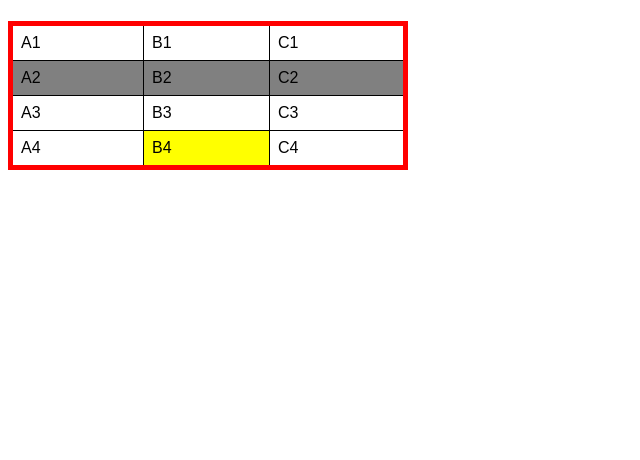
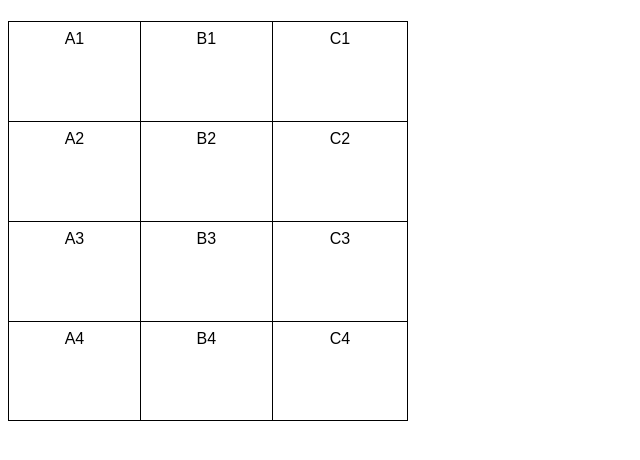
Before and after one commit to n9vaesss/HTML-CSS, a plain HTML site: page exercicios/ex023/index.html in a window 1280 px wide. Shown: the whole page, without its empty margins (0-640 px from the left). Drawn offline with Linux system fonts and the light colour scheme.

Commit message:
atualização do ex023 03-05 12:25

```diff
--- a/exercicios/ex023/index.html
+++ b/exercicios/ex023/index.html
@@ -13,18 +13,14 @@
         }
         table{
             width: 400px;
+            height: 400px;
             border-collapse: collapse;
-            border: 5px solid red;
-        }
-        tr.linha{
-            background-color: grey;
         }
         td{
             border: 1px solid black;
             padding: 8px;
-        }
-        td.dado{
-            background-color: yellow;
+            text-align: center;
+            vertical-align: top;
         }
     </style>
 </head>
@@ -45,7 +41,7 @@
             <td>B1</td>
             <td>C1</td>
         </tr>
-        <tr class="linha">
+        <tr>
             <td>A2</td>
             <td>B2</td>
             <td>C2</td>
@@ -57,7 +53,7 @@
         </tr>
         <tr>
             <td>A4</td>
-            <td class="dado">B4</td>
+            <td>B4</td>
             <td>C4</td>
         </tr>
     </table>
```
